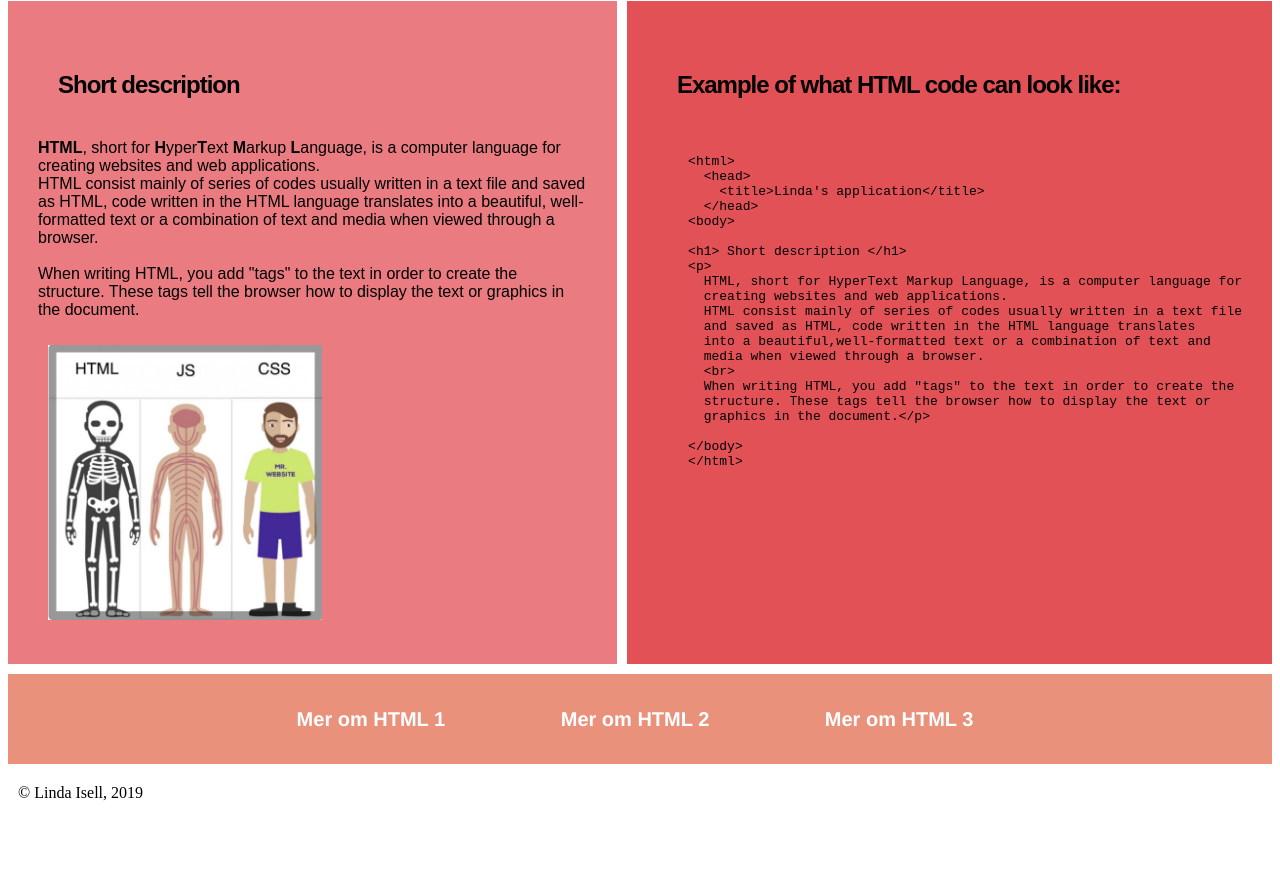
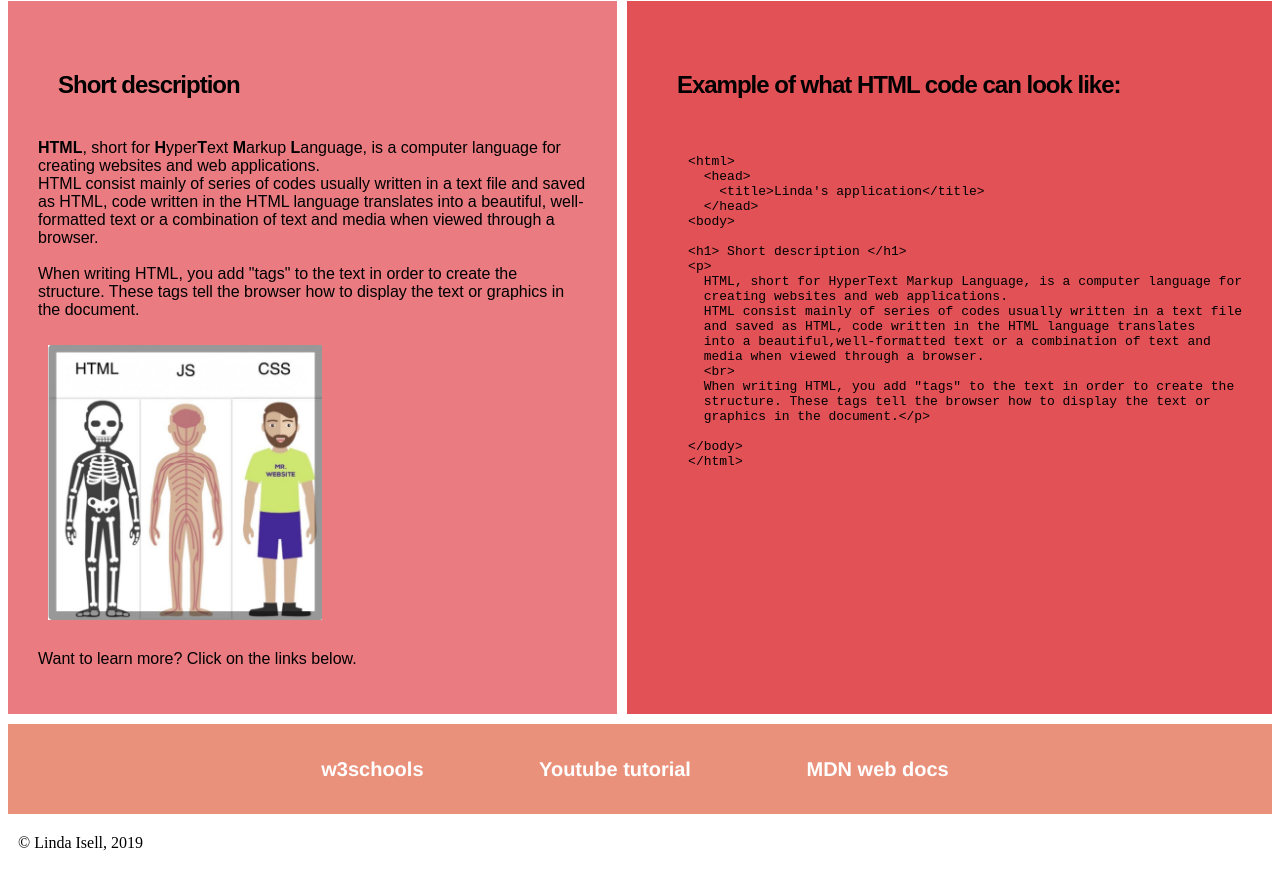
Before and after one commit to liissee/Lindas-application, a plain HTML site: page application-remote-2019-master/code/index.html in a window 1280 px wide. Shown: the part 602-1472 px from the top of the page. Before the commit the page ends 1422 px from the top, so only its background shows below. Drawn offline with Linux system fonts and the light colour scheme.

Commit message:
links updated

```diff
--- a/application-remote-2019-master/code/index.html
+++ b/application-remote-2019-master/code/index.html
@@ -38,6 +38,8 @@ These tags tell the browser how to display the text or graphics in the document.
 
 <img src="./image/HTMLillustration.png" alt="Perfect illustration" class="sectionImg">
 
+<p>Want to learn more? Click on the links below.</p>
+
 </section>
 
 <aside id="2" class="right">
@@ -70,10 +72,11 @@ These tags tell the browser how to display the text or graphics in the document.
 </div>
 
 <nav id="3" class="navLinks">
+
 		<ul>
-			<li><a href="https://www.w3schools.com/html/default.asp" target="_blank">Mer om HTML 1</a></li>
-			<li><a href="https://www.youtube.com/watch?v=bWPMSSsVdPk" target="_blank">Mer om HTML 2</a></li>
-			<li><a href="https://developer.mozilla.org/en-US/docs/Learn/HTML/Introduction_to_HTML" target="_blank">Mer om HTML 3</a></li>
+			<li><a href="https://www.w3schools.com/html/default.asp" target="_blank">w3schools </a></li>
+			<li><a href="https://www.youtube.com/watch?v=UB1O30fR-EE" target="_blank">Youtube tutorial</a></li>
+			<li><a href="https://developer.mozilla.org/en-US/docs/Learn/HTML/Introduction_to_HTML" target="_blank">MDN web docs</a></li>
 		</ul>
 	</nav>
 
--- a/application-remote-2019-master/code/style.css
+++ b/application-remote-2019-master/code/style.css
@@ -104,6 +104,8 @@ aside h2 {
   padding: 20px;
   letter-spacing: -1px;
 }
+ .learnmore {
+ }
 .navLinks {
   font: bold 20px/30px Helvetica, Sans-Serif;
   display: flex;
```
Also changed, not shown: 1 other file.
